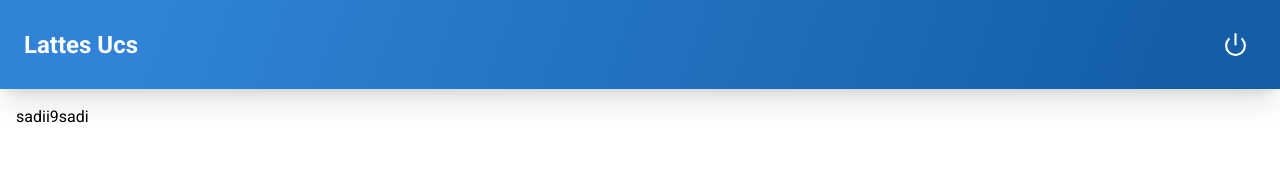
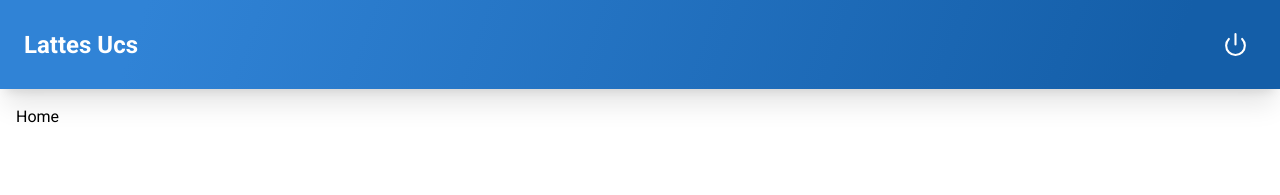
Before and after one commit to Gustavo-Cauzzi/Lattes-App-Front-End, a React (Vite) app: page / in a window 1280 px wide. Both pictures are taken after a click on the button "Entrar". Shown: the top 195 px of the page. Built offline with nearby package versions, Linux system fonts and the light colour scheme.

Commit message:
chore: console.log removal

```diff
--- a/src/pages/Home/index.tsx
+++ b/src/pages/Home/index.tsx
@@ -1,3 +1,3 @@
 export const Home = () => {
-  return <h1>sadii9sadi</h1>;
+  return <h1>Home</h1>;
 };
--- a/src/routes/layers/AppTheme.tsx
+++ b/src/routes/layers/AppTheme.tsx
@@ -1,10 +1,5 @@
 import { PropsWithChildren } from "react";
-import {
-  darken,
-  ThemeProvider,
-  StyledEngineProvider,
-  useTheme,
-} from "@mui/material";
+import { darken, ThemeProvider, StyledEngineProvider, useTheme } from "@mui/material";
 import { theme } from "../../Theme";
 
 const getHexToRgb = (hex: string) => {
@@ -42,12 +37,5 @@ const TailwindColorChanger = () => {
   const [r, g, b] = getHexToRgb(mainColor);
   const [rd, gd, bd] = getRgbVariablesFromString(darken(mainColor, 0.3));
 
-  console.log("rd, gd, bd: ", rd, gd, bd, mainColor, darken(mainColor, 0.3));
-
-  return (
-    <style>
-      :root{" "}
-      {`{--color-primary: ${r}, ${g}, ${b}; --color-primary-dark: ${rd}, ${gd}, ${bd};}`}
-    </style>
-  );
+  return <style>:root {`{--color-primary: ${r}, ${g}, ${b}; --color-primary-dark: ${rd}, ${gd}, ${bd};}`}</style>;
 };
```
